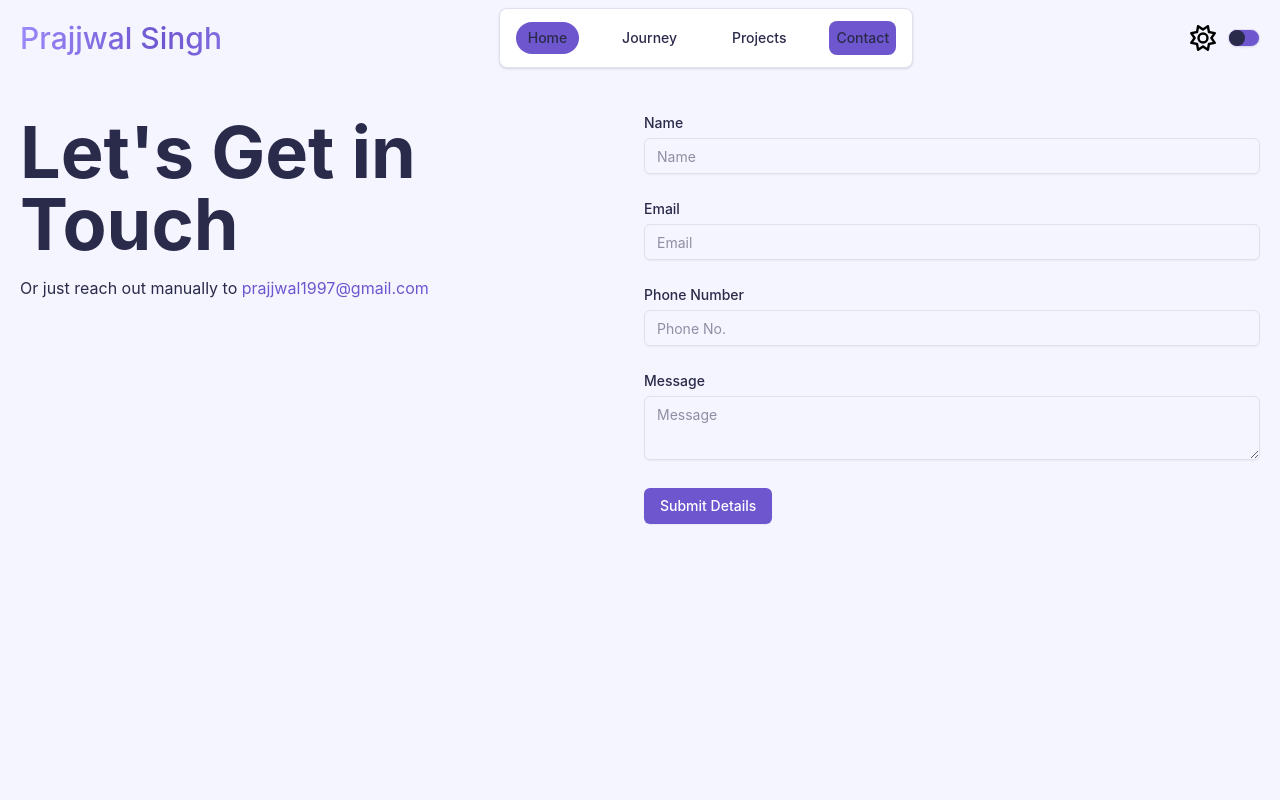
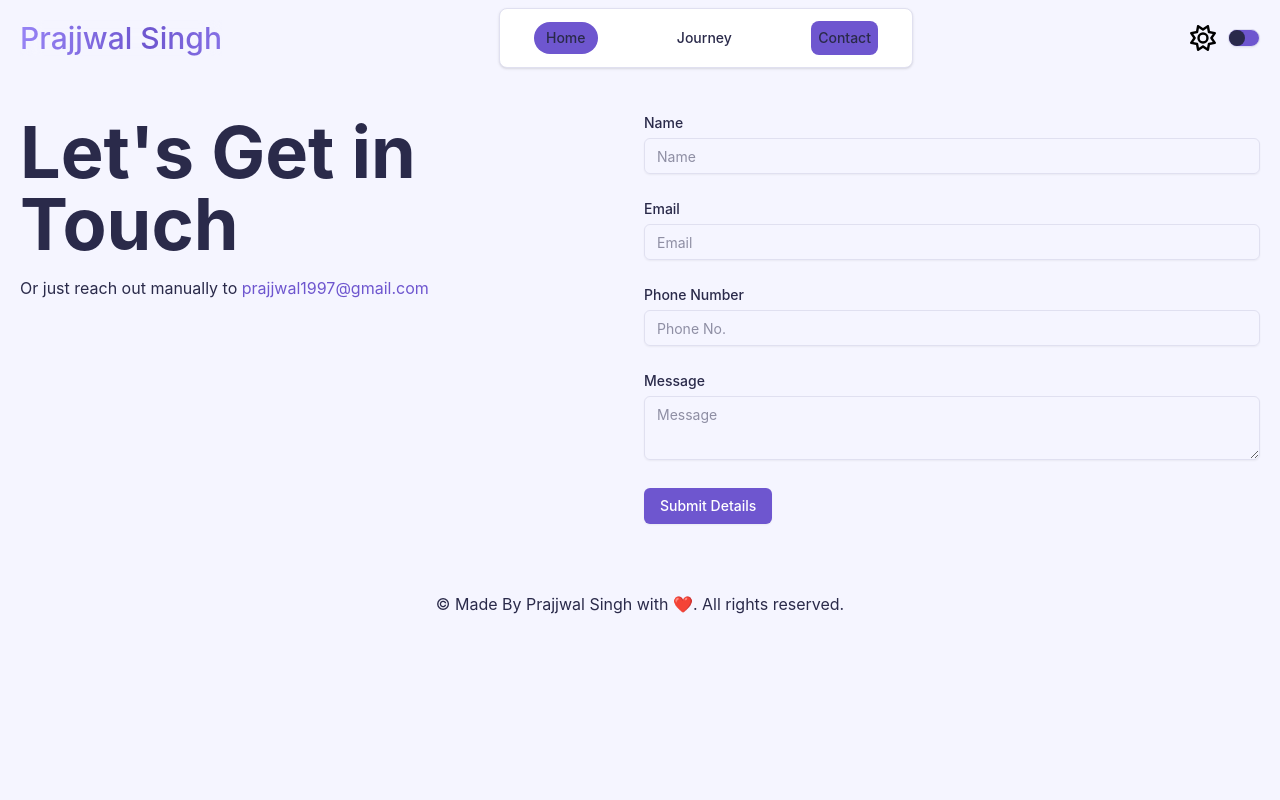
Before and after one commit to prajjwal2411/portfolio-v1, a Next.js app: page /contact in a window 1280 px wide. Shown: the top 800 px of the page. Built offline with nearby package versions, Linux system fonts and the light colour scheme.

Commit message:
Height changes added

```diff
--- a/src/app/components/common/Navigation/navigation.tsx
+++ b/src/app/components/common/Navigation/navigation.tsx
@@ -18,7 +18,7 @@
   const tabs = [
     {id: 'home', label: "Home", href: "/" },
     {id: 'journey', label: "Journey", href: "/journey" },
-    {id: 'projects', label: "Projects", href: "/projects" },
+    // {id: 'projects', label: "Projects", href: "/projects" },
     {id: 'contact', label: "Contact", href: "/contact" },
   ];
 
@@ -63,7 +63,6 @@
             Prajjwal Singh
           </GradientText>
         </div>
-        {/* Navigation Buttons -> Change this to Cards */}
         <Card className="flex p-3 flex-row justify-around border w-1/3 border-radius items-center">
           {tabs.map((tab) => (
             <Link
--- a/src/app/contact/page.tsx
+++ b/src/app/contact/page.tsx
@@ -5,7 +5,7 @@
 
 export default function Contact(){
     return <>
-        <div className="grid grid-cols-2 grid-rows-2 gap-2 h-screen my-12">
+        <div className="grid grid-cols-2 grid-rows-1 gap-2 h-full my-12">
             <div>
                 <div><h1 className="text-7xl font-bold mb-4">Let's Get in Touch</h1></div>
                 <div><p>Or just reach out manually to <span><a className="text-(--primary)" href="mailto:prajjwal1997@gmail.com">prajjwal1997@gmail.com</a></span></p></div> {/** Add a hyperlink to email ID*/}
```
